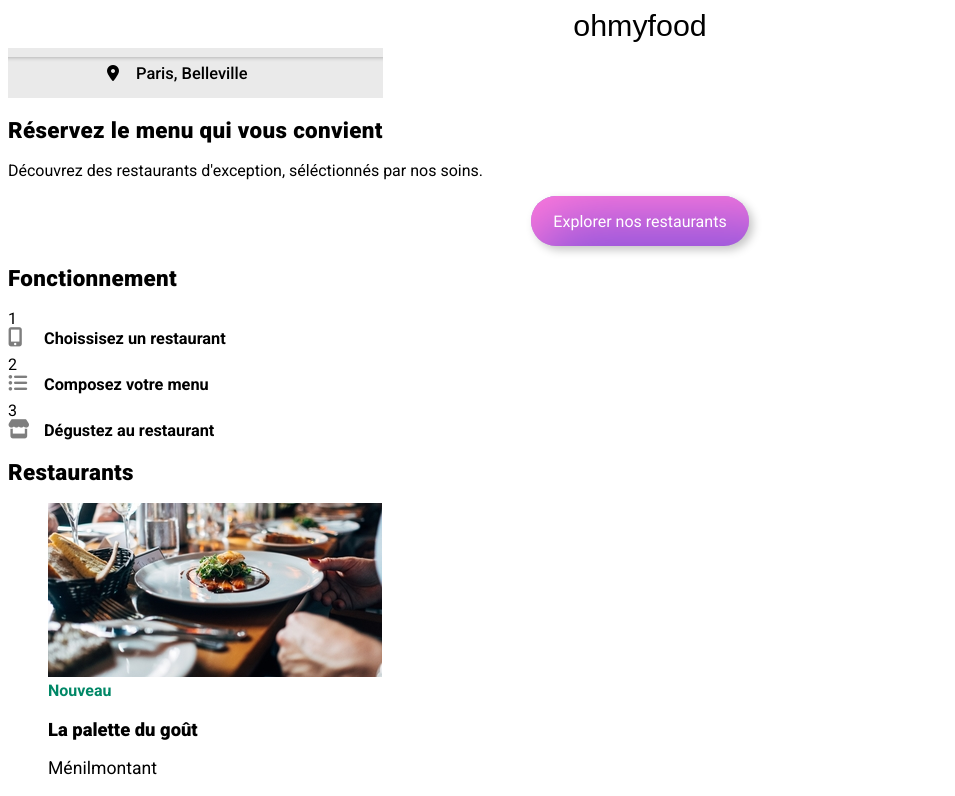
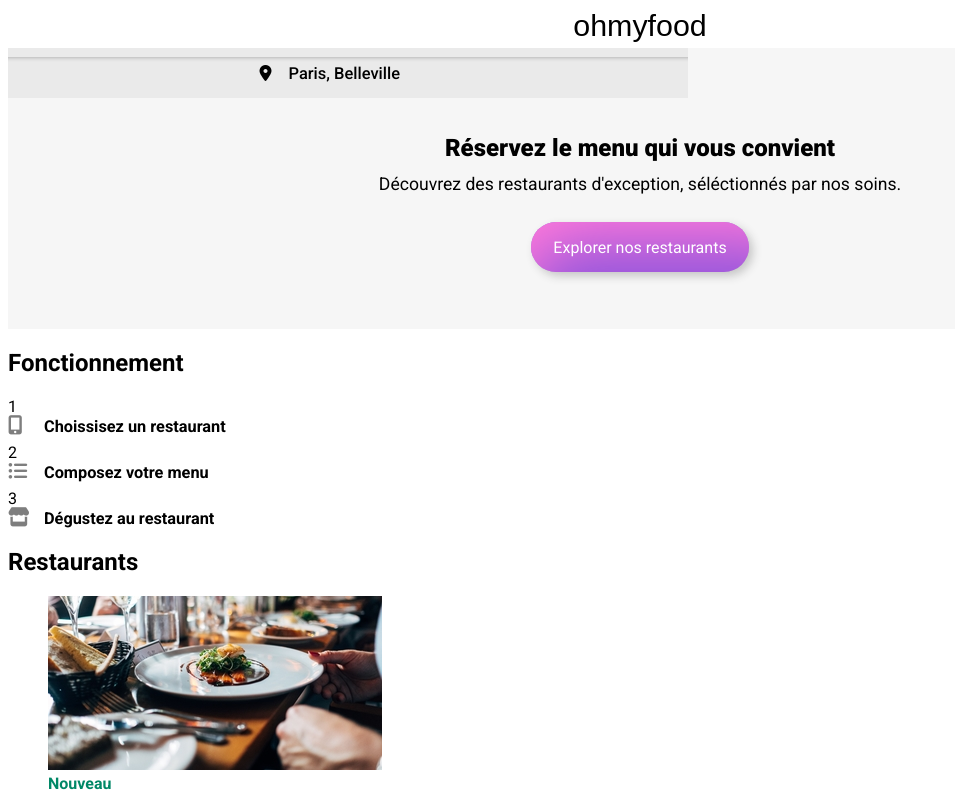
Before and after one commit to developineta/inetamagone_3_26022021, a website: page index.html in a window 1280 px wide. Shown: the top 796 px of the page, without its empty margins (0-955 px from the left). Drawn offline with Linux system fonts and the light colour scheme; a web font is replaced by a local one.

Commit message:
Réalisation de la section de description

```diff
--- a/index.html
+++ b/index.html
@@ -6,7 +6,7 @@
 		<title>Ohmyfood</title>
         <link rel="stylesheet" href="css/style.css" type = "text/css">
         <link href="https://fonts.googleapis.com/css2?family=Shrikhand&display=swap" rel="stylesheet"> <!-- Ajout de police Google Shrikhand -->
-        <link href="https://fonts.googleapis.com/css2?family=Roboto&family=Shrikhand&display=swap" rel="stylesheet"> <!-- Ajout de police Google Roboto -->
+        <link href="https://fonts.googleapis.com/css2?family=Roboto+Condensed:wght@300&family=Roboto:wght@300&display=swap" rel="stylesheet">
         <link href="https://fonts.googleapis.com/css2?family=Roboto:wght@400;500;700;900&family=Shrikhand&display=swap" rel="stylesheet">
         <script src="https://kit.fontawesome.com/d034506d63.js" crossorigin="anonymous"></script> <!-- Ajout de lien vers bibliothèque Font Awesome -->
 	</head>
@@ -16,20 +16,18 @@
                 <h1 class="accueil">ohmyfood</h1> <!-- Le logo de la page -->
             </header>
 
-            <section>
-                <form action="action_page.php" id="recherche_form" > <!-- Le forme pour créer le champ de recherche -->
-                    <div id="icone_recherche">
-                        <i class="fas fa-map-marker-alt"></i> <!-- L'icone à partir de la bibliothèque Font Awesome -->
-                    </div>
-                    <div id="texte_recherche">
-                        <input type="text" class="champ_recherche" value="Paris, Belleville" />
-                    </div>
+            <section class="description">
+                <form action="action_page.php" class="recherche-form" > <!-- Le forme pour créer le champ de recherche -->
+                    <i class="fas fa-map-marker-alt"></i> <!-- L'icone à partir de la bibliothèque Font Awesome -->
+                    <input type="text" class="recherche-form__champ" value="Paris, Belleville" />
                 </form>
-                <h2>Réservez le menu qui vous convient</h2>
-                <p>Découvrez des restaurants d'exception, séléctionnés par nos soins.</p> <!-- La description de la page -->
+                <div class="description__textes">
+                    <h2>Réservez le menu qui vous convient</h2>
+                    <p>Découvrez des restaurants d'exception, séléctionnés par nos soins.</p> <!-- La description de la page -->
+                </div>
                 <div class="bouton-rose">
                     <a class="bouton" data-action="button" href="#restaurants" data-title="Explorer nos restaurants">
-                        <div class="btn-texte"><span>Explorer nos restaurants</span></div>
+                        <div class="bouton__texte"><span>Explorer nos restaurants</span></div>
                         <div class="bouton__survole"></div>
                     </a>
                 </div>
--- a/sass/components/_buttons.scss
+++ b/sass/components/_buttons.scss
@@ -1,3 +1,4 @@
 .bouton-rose {
 	@include btn;
+	margin-bottom: 57px;
 }
--- a/sass/layouts/_content.scss
+++ b/sass/layouts/_content.scss
@@ -1,31 +1,3 @@
-#recherche_form {
-	display: flex; /* Pour ranger les éléments dans une ligne */
-	justify-content: center;
-	width: 375px; /* Définition de taille maximale */
-	max-height: 50px;
-	height: 100%;
-	background-color: darken($colour-background, 4.7%);
-	i {
-		padding: 17px 15px 0px 48px; /* Le positionnement de l'icone dans sa <div> */
-	}
-	.champ_recherche {
-		border: none;
-		height: 48px;
-		background-color: darken($colour-background, 4.7%);
-	}
-	&::before {
-		/* La ligne au dessus de champ de recherche */
-		content: "";
-		position: absolute;
-		top: 57px;
-		bottom: 0;
-		left: 8px;
-		right: 0;
-		width: 375px;
-		height: 5px;
-		box-shadow: 0px 10px 5px -10px darken($colour-background, 35%) inset;
-	}
-}
 .ensamble-articles a {
 	color: $colour-black;
 }
--- a/sass/pages/_home.scss
+++ b/sass/pages/_home.scss
@@ -1,25 +1,70 @@
 .accueil {
 	text-align: center;
 }
-h2 {
-	font-size: map-get($font-size-heading, h2);
-	font-weight: $font-weight900;
-	letter-spacing: $letter-spacing;
+.description {
+	display: flex;
+	flex-direction: column;
+	justify-content: space-between;
+	background-color: $colour-background;
+	.recherche-form {
+		display: flex; /* Pour ranger les éléments dans une ligne */
+		justify-content: center;
+		max-width: 680px; /* Définition de taille maximale */
+		width: 100%;
+		max-height: 50px;
+		height: 100%;
+		background-color: darken($colour-background, 4.7%);
+		i {
+			padding: 17px 15px 0px 48px; /* Le positionnement de l'icone dans sa <div> */
+		}
+		&__champ {
+			font-family: $font-Roboto, $font-Sans-s;
+			font-size: 1.03rem;
+			font-weight: $font-weight500;
+			border: none;
+			height: 48px;
+			background-color: darken($colour-background, 4.7%);
+		}
+		&::before {
+			/* La ligne au dessus de champ de recherche */
+			content: "";
+			position: absolute;
+			top: 57px;
+			bottom: 0;
+			left: 8px;
+			right: 0;
+			max-width: 680px;
+			width: 100%;
+			height: 5px;
+			box-shadow: 0px 10px 5px -10px darken($colour-background, 35%) inset;
+		}
+	}
+	&__textes {
+		display: flex;
+		flex-direction: column;
+		align-items: center;
+		text-align: center;
+		h2 {
+			font-size: map-get($font-size-heading, h2);
+			font-weight: $font-weight900;
+			margin: 36px 0 0 0;
+			width: 80%;
+		}
+		p {
+			margin: 12px 0 28px 0;
+			font-size: $font-size-p;
+		}
+	}
 }
+
 .legende-restaurant__txt {
 	h3 {
 		font-size: map-get($font-size-heading, h3);
 		font-weight: $font-weight900;
 	}
-	p,
-	.fa-map-marker-alt {
-		font-size: 1.1rem;
+	p {
+		font-size: $font-size-p;
 	}
-}
-.champ_recherche {
-	font-family: $font-Roboto, $font-Sans-s;
-	font-size: 1.03rem;
-	font-weight: $font-weight500;
 }
 .fonctionnement__texte,
 .nouveau {
@@ -32,10 +77,6 @@ h2 {
 	font-size: 1.2rem;
 	color: #7e7e7e;
 }
-#bouton_explorer span {
-	color: $colour-white;
-	@include flex-centre;
-}
 .nouveau {
 	color: #008766;
 }
--- a/sass/utils/_mixins.scss
+++ b/sass/utils/_mixins.scss
@@ -34,8 +34,7 @@
 				opacity: 1; /* Opaque au survol */
 			}
 		}
-	}
-	.bouton__survole {
+		&__survole {
 			position: absolute; /* Position des ombres qui changent au survol */
 			top: 0;
 			right: 0;
@@ -46,10 +45,11 @@
 			z-index: 2;
 			transition: opacity 250ms; /* L'effet plus doux au survol */
 		}
-	.btn-texte {
-		color: $colour-white; /* Les propiétés d'apparence de boutons */
+		&__texte {
+			color: $colour-white;
 			font-size: 1rem;
 			margin: auto;
 			z-index: 3; /* Le texte de bouton reste par dessus des effets de bouton */
 		}
 	}
+}
--- a/sass/utils/_variables.scss
+++ b/sass/utils/_variables.scss
@@ -16,7 +16,8 @@ $font-weight500: 500;
 
 $font-size-heading: (
 	h1: 1.9rem,
-	h2: 1.4rem,
+	h2: 1.5rem,
 	h3: 1.15rem,
 	h4: 1.12rem,
 );
+$font-size-p: 1.1rem;
```
Also changed, not shown: menilmontant.html (+1 -1 lines), css/style.css, 1 other file. Lines whose indentation alone changed are shown as unchanged.
